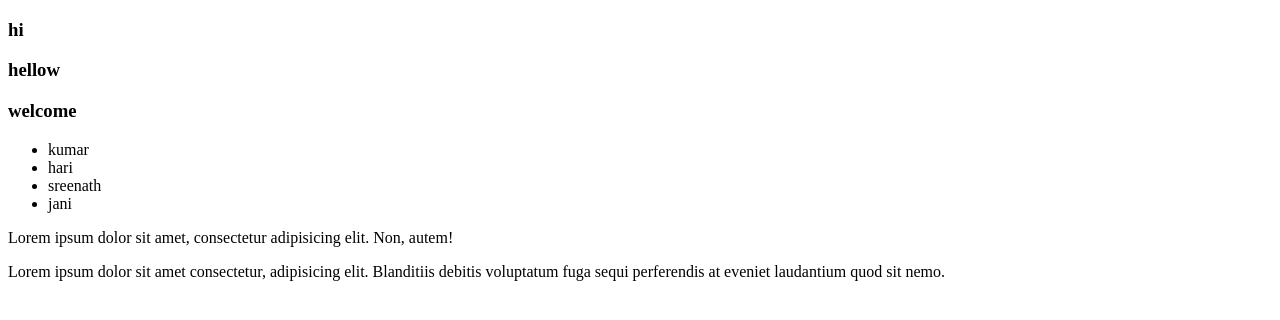
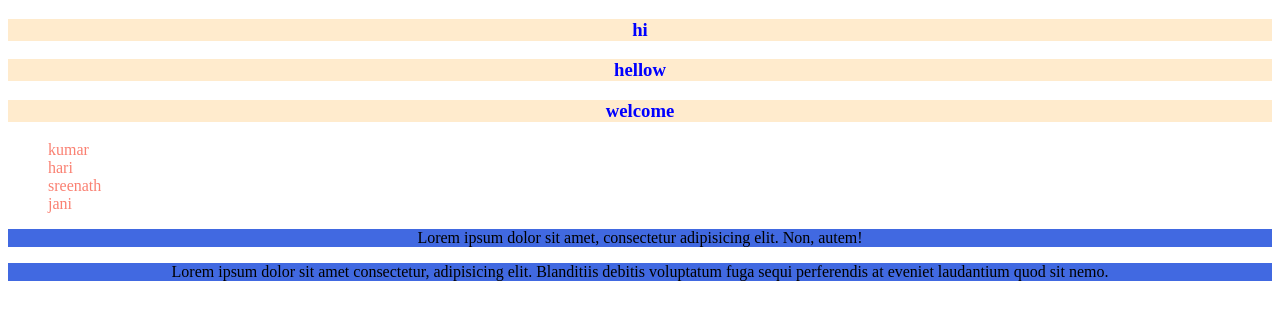
Before and after one commit to kumareddy14322/nirman1, a plain HTML site: page index.html in a window 1280 px wide. Drawn offline with Linux system fonts and the light colour scheme.

Commit message:
css added

```diff
--- a/index.html
+++ b/index.html
@@ -4,6 +4,7 @@
     <meta charset="UTF-8">
     <meta name="viewport" content="width=device-width, initial-scale=1.0">
     <title>Document</title>
+    <link rel="stylesheet" href="style.css">
 </head>
 <body>
     <h3>hi</h3>
--- /dev/null
+++ b/style.css
@@ -0,0 +1,19 @@
+h3{
+text-align: center;
+color: blue;
+background-color: blanchedalmond;
+background: 1px salid red;
+}
+p{
+    background: royalblue;
+    text-align: center;
+
+}
+ul{
+    list-style-type: none;
+
+}
+ul>li{
+    color: salmon;
+    size: 10px;
+}
```
Also changed, not shown: idex.html (deleted, +0 -21 lines).
